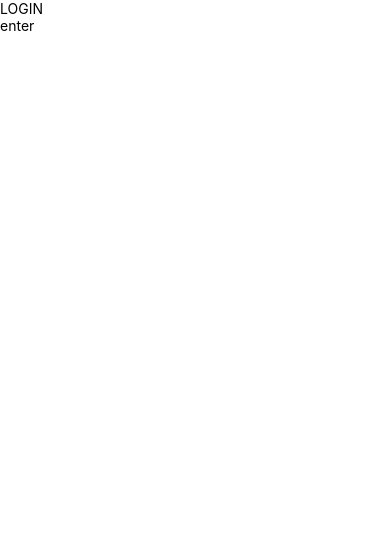
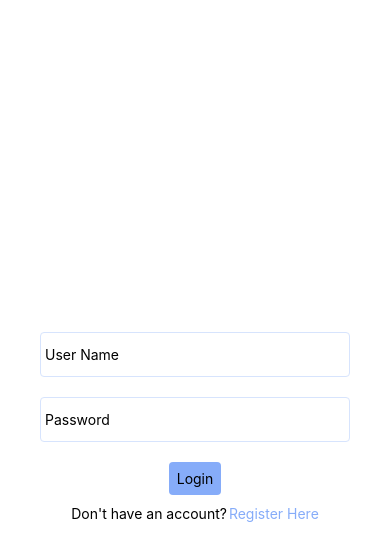
Before and after one commit to KeRusty/TicTacToe, a React Native app: screen /Login in a window 390 px wide. Shown: the top 560 px of the page. Built offline with nearby package versions, Linux system fonts and the light colour scheme.

Commit message:
updates added to login screen

```diff
--- a/src/Components/BaseTextInput/index.tsx
+++ b/src/Components/BaseTextInput/index.tsx
@@ -7,15 +7,21 @@ import {styles} from './styles';
 interface BaseTextInputProps {
   placeholder?: string;
   password?: boolean;
+  value?: string;
 }
 
-function BaseTextInput({placeholder, password = false}: BaseTextInputProps) {
+function BaseTextInput({
+  placeholder,
+  password = false,
+  value,
+}: BaseTextInputProps) {
   return (
     <View style={styles.container}>
       <TextInput
         style={styles.textInputContainer}
         placeholder={placeholder}
         secureTextEntry={password}
+        value={value}
       />
     </View>
   );
--- a/src/Screens/Login/Login.tsx
+++ b/src/Screens/Login/Login.tsx
@@ -1,5 +1,9 @@
 import React from 'react';
-import {SafeAreaView, View, Text, TextInput} from 'react-native';
+import {SafeAreaView, Text, View} from 'react-native';
+
+// Components
+import {BaseTextInput, BaseButton} from '../../Components';
+import {NavToReg} from './components';
 
 // Styles
 import {styles} from './styles';
@@ -8,8 +12,23 @@ function LoginScreen() {
   return (
     <SafeAreaView style={styles.mainContainer}>
       <View style={styles.container}>
-        <Text>LOGIN</Text>
-        <TextInput placeholder="enter" />
+        <View style={styles.loginContentContainer}>
+          <View style={styles.textInputContainer}>
+            <BaseTextInput placeholder="User Name" />
+          </View>
+
+          <View style={styles.textInputContainer}>
+            <BaseTextInput placeholder="Password" password={true} />
+          </View>
+
+          <View style={styles.buttonContainer}>
+            <BaseButton text={'Login'} />
+          </View>
+        </View>
+
+        <View>
+          <NavToReg />
+        </View>
       </View>
     </SafeAreaView>
   );
--- /dev/null
+++ b/src/Screens/Login/components/NavToReg/index.tsx
@@ -0,0 +1,16 @@
+import React from 'react';
+import {View, Text, TouchableOpacity} from 'react-native';
+import {styles} from './styles';
+
+function NavToReg() {
+  return (
+    <View style={styles.navToRegContainer}>
+      <Text>Don't have an account?</Text>
+      <TouchableOpacity style={styles.registerButton}>
+        <Text style={styles.registerButtonText}>Register Here</Text>
+      </TouchableOpacity>
+    </View>
+  );
+}
+
+export default NavToReg;
--- /dev/null
+++ b/src/Screens/Login/components/NavToReg/styles.ts
@@ -0,0 +1,15 @@
+import {StyleSheet} from 'react-native';
+import colors from '../../../../Utils/colors';
+
+export const styles = StyleSheet.create({
+  navToRegContainer: {
+    width: '100%',
+    flexDirection: 'row',
+  },
+  registerButton: {
+    marginLeft: 2,
+  },
+  registerButtonText: {
+    color: colors.blue,
+  },
+});
--- /dev/null
+++ b/src/Screens/Login/components/index.ts
@@ -0,0 +1 @@
+export {default as NavToReg} from './NavToReg';
--- a/src/Screens/Login/styles.ts
+++ b/src/Screens/Login/styles.ts
@@ -9,5 +9,20 @@ export const styles = StyleSheet.create({
   container: {
     flex: 1,
     backgroundColor: colors.white,
+    justifyContent: 'center',
+    alignItems: 'center',
+    marginHorizontal: 40,
+  },
+  textInputContainer: {
+    paddingVertical: 10,
+    width: '100%',
+  },
+  buttonContainer: {
+    marginVertical: 10,
+  },
+  loginContentContainer: {
+    width: '100%',
+    justifyContent: 'center',
+    alignItems: 'center',
   },
 });
```
